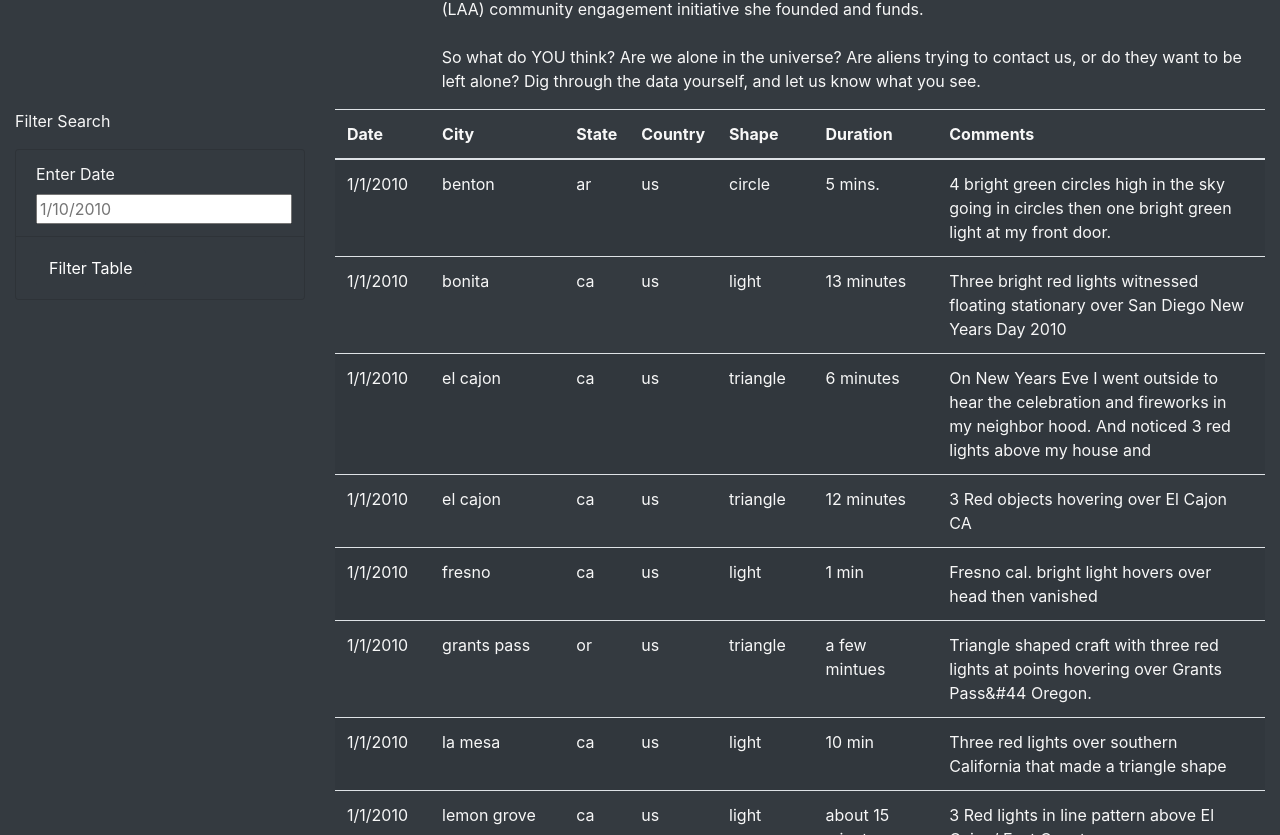
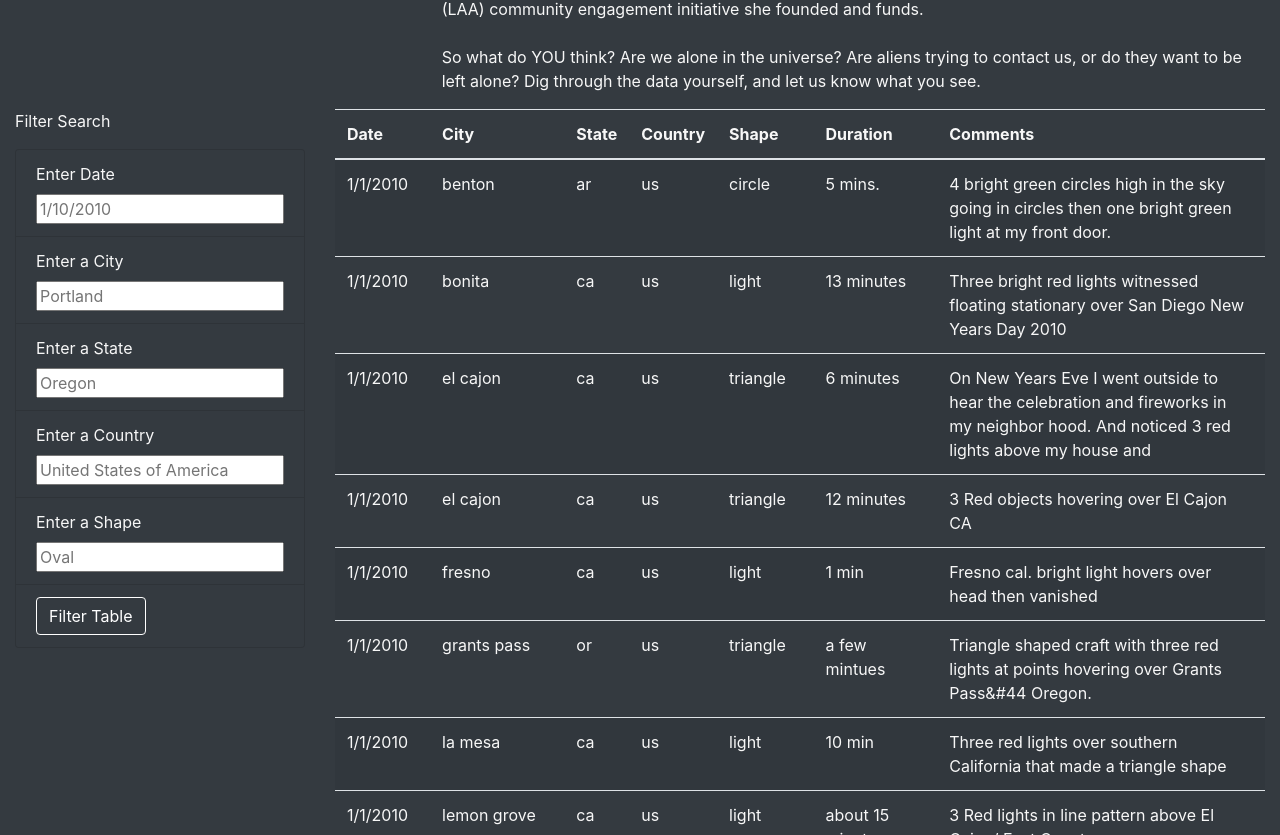
Before and after one commit to brown-rox20/UFOs, a plain HTML site: page index.html in a window 1280 px wide. Shown: the part 630-1465 px from the top of the page. Drawn offline with nearby package versions, Linux system fonts and the light colour scheme.

Commit message:
add additional filter inputs

```diff
--- a/index.html
+++ b/index.html
@@ -64,12 +64,36 @@
           <form class="bg-dark">
             <p>Filter Search</p>
             <ul class="list-group bg-dark">
-              <li class="list-group-item bg-dark">
+              <li class="d-flex flex-column list-group-item bg-dark">
                 <label for="date">Enter Date</label>
                 <input type="text" placeholder="1/10/2010" id="datetime" />
               </li>
+              <li class="d-flex flex-column list-group-item bg-dark">
+                <label for="city">Enter a City</label>
+                <input type="text" placeholder="Portland" id="city" />
+              </li>
+              <li class="d-flex flex-column list-group-item bg-dark">
+                <label for="state">Enter a State</label>
+                <input type="text" placeholder="Oregon" id="state" />
+              </li>
+              <li class="d-flex flex-column list-group-item bg-dark">
+                <label for="country">Enter a Country</label>
+                <input
+                  type="text"
+                  placeholder="United States of America"
+                  id="country"
+                />
+              </li>
+              <li class="d-flex flex-column list-group-item bg-dark">
+                <label for="shape">Enter a Shape</label>
+                <input type="text" placeholder="Oval" id="shape" />
+              </li>
               <li class="list-group-item bg-dark">
-                <button id="filter-btn" type="button" class="btn btn-dark">
+                <button
+                  id="filter-btn"
+                  type="button"
+                  class="btn btn-dark border border-white"
+                >
                   Filter Table
                 </button>
               </li>
```
